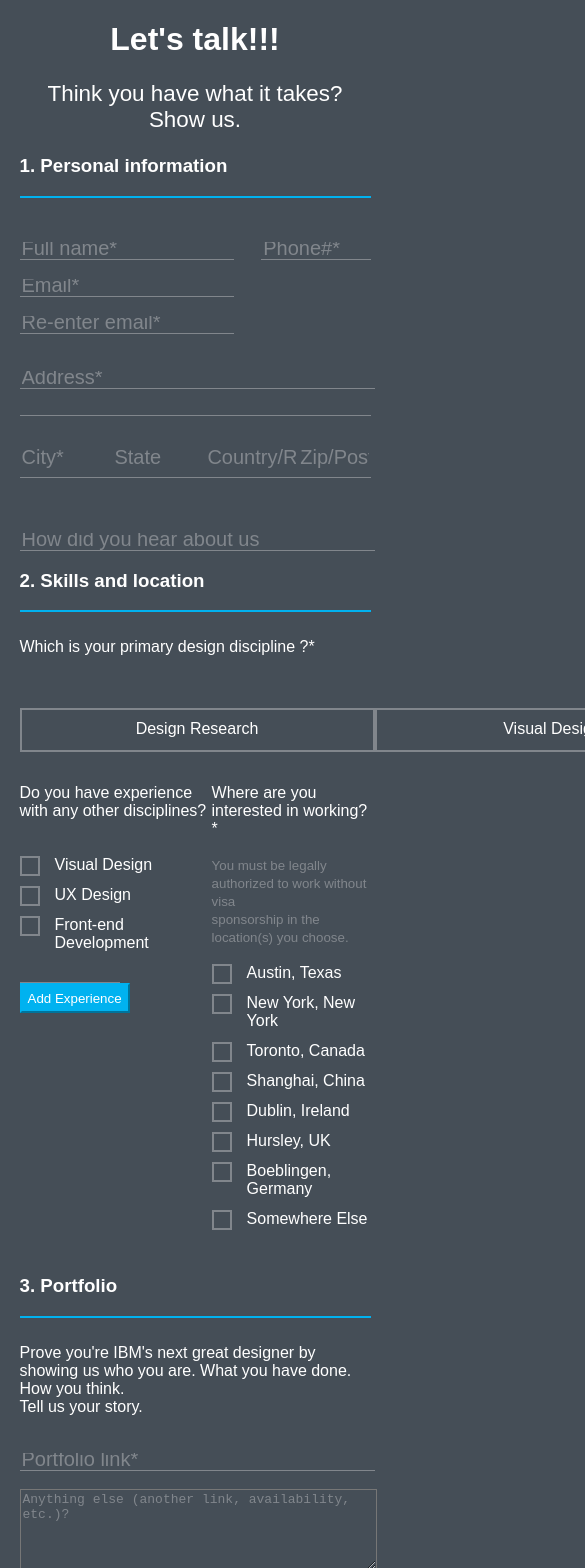
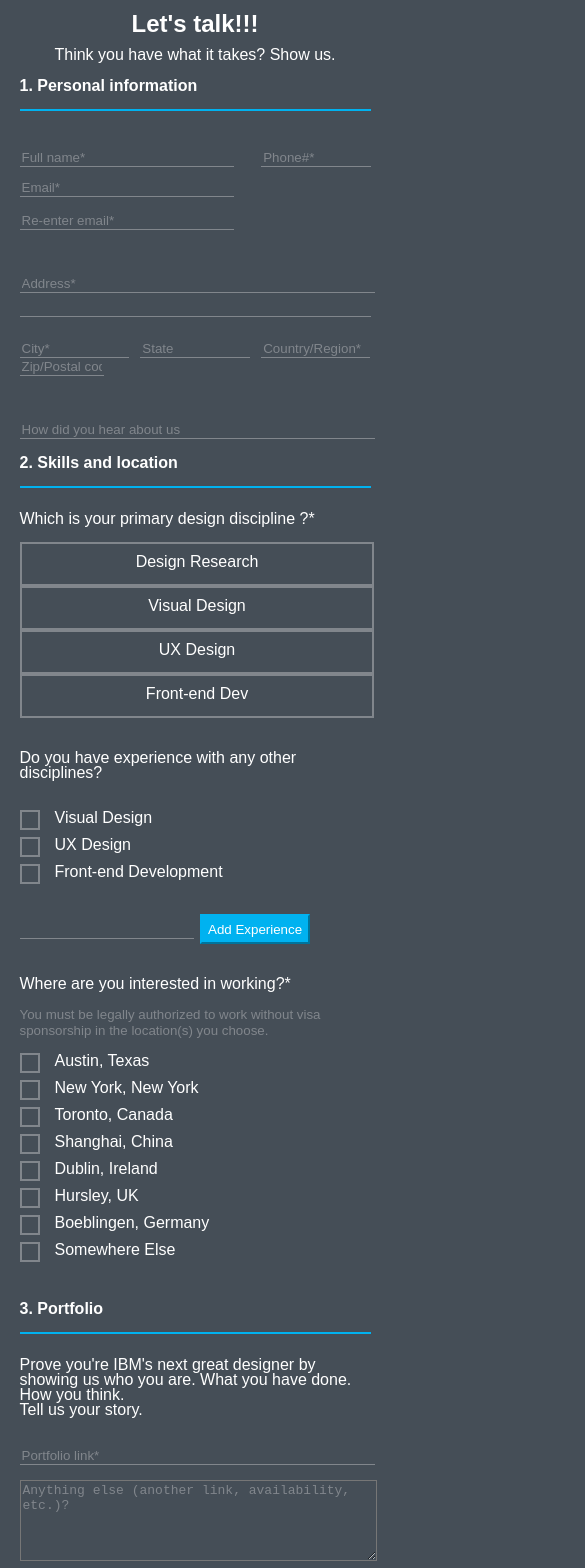
Before and after one commit to Sannu8/React-Form, a React (Create React App) app: page / in a window 390 px wide. Shown: the top 1568 px of the page, 585 px wide, since content can reach past the window. Built offline with nearby package versions, Linux system fonts and the light colour scheme.

Commit message:
Working on responsiveness for mobile

```diff
--- a/src/Css/App.css
+++ b/src/Css/App.css
@@ -12,6 +12,7 @@ body {
   margin-left: 20%;
   margin-bottom: 3%;
   margin-top: 3%;
+  line-height: 25px;
 
 }
 
@@ -71,14 +72,16 @@ ul {
   body {
     margin-right: 5%;
     margin-left: 5%;
+    line-height: 15px;
   }
+  input::placeholder {
+    font-size: 1em;
+  }
+  h3 {
+    font-size: 1em;
+  }
+}
 
-  input::placeholder {
-    font-size: 1.5em;
-
-  }
-
-}
 @media screen and (min-width: 480px) and (max-width: 720px) {
   body {
     margin-right: 7%;
--- a/src/Css/CheckBox.css
+++ b/src/Css/CheckBox.css
@@ -1,11 +1,86 @@
+
+/* The container*/
+.container {
+  display: block;
+  position: relative;
+  padding-left: 35px;
+  margin-bottom: 12px;
+  cursor: pointer;
+}
+
+.container:hover span.Delete {
+  display: inline;
+}
+
+.SpanDelete {
+  opacity: 0;
+  visibility: hidden;
+  display: none;
+}
+
 span.Delete {
   color: red;
   display: none;
 }
 
-.container:hover span.Delete {
-  display: inline;
+.SpanDelete:hover {
+  opacity: 1;
 }
+
+/*Hiding the default checkbox of browser */
+.container input {
+  position: absolute;
+  opacity: 0;
+}
+
+/*Creating custom checkbox */
+.checkmark {
+  position: absolute;
+  top: 0;
+  left: 0;
+  height: 16px;
+  width: 16px;
+  background-color: #454e57;
+  border: 2px solid #81868c;
+}
+
+/* On mouse-over, add a grey background color */
+.container:hover input ~ .checkmark {
+  background-color: #81868c;
+}
+
+/* When the checkbox is checked, add a blue background */
+.container input:checked ~ .checkmark {
+  background-color: #00b2f0;
+  border: 1px solid #00b2f0;
+}
+
+/* Create the checkmark/indicator (hidden when not checked) */
+.checkmark:after {
+  content: "";
+  position: absolute;
+  display: none;
+}
+
+/* Show the checkmark when checked */
+.container input:checked ~ .checkmark:after {
+  display: block;
+}
+
+/* Style the checkmark/indicator */
+.container .checkmark:after {
+  left: 6px;
+  top: 2px;
+  width: 3px;
+  height: 8px;
+  border: solid white;
+  border-width: 0 3px 3px 0;
+  -webkit-transform: rotate(45deg);
+  -ms-transform: rotate(45deg);
+  transform: rotate(45deg);
+}
+
+
 
 @media screen and (max-width: 480px) {
 
--- a/src/Css/Header.css
+++ b/src/Css/Header.css
@@ -4,10 +4,10 @@ header {
 
 @media only screen and (max-width: 480px) {
   h1 {
-    font-size: 2em;
+    font-size: 1.5em;
   }
   p {
-    font-size: 1.4em;
+    font-size: 1em;
   }
 }
 @media only screen and (min-width: 480px) and (max-width: 720px) {
--- a/src/Css/Info.css
+++ b/src/Css/Info.css
@@ -23,11 +23,6 @@ li input[type="text"] {
   margin-right: 20px;
 }
 
-
-br.mobile {
-  display: none;
-}
-
 div.flex-container {
   justify-content: space-between;
 }
@@ -35,10 +30,10 @@ div.flex-container {
   input.location {
     width: 30%;
   }
+  div.flex-container {
+    flex-wrap: wrap;
+  }
 
-  br.mobile {
-    display: block;
-  }
 }
 @media screen and (min-width: 480px) and (max-width: 720px) {
 
--- a/src/Css/Radio.css
+++ b/src/Css/Radio.css
@@ -18,7 +18,9 @@ input[type="radio"] {
   top: 0;
   left: 0;
   height: 40px;
-  width: 200px;
+  width: 80%;
+  padding-right: 10%;
+  padding-left: 10%;
   background-color: #454e57;
   display: block;
   border: 1px solid #81868c;
@@ -43,7 +45,6 @@ input[type="radio"] {
 @media screen and (max-width: 480px) {
   .checkmarkRadio {
     font-size: 1em;
-    width: 90vw;
     border: 2px solid #81868c;
   }
 }
--- a/src/Css/Skills.css
+++ b/src/Css/Skills.css
@@ -6,15 +6,22 @@ ul {
   justify-content: space-between;
 }
 
+
 #EmptyValid small {
   color: #81868c;
 }
 
-#add, #inputExperience {
-  width: 50%;
+#inputExperience{
+  width : 50%;
+  float: left;
+  margin-right: 10px;
 }
-#inputExperience {
-  float: left;
+
+.inputExp {
+  margin-top: 40%;
+  display: flex;
+  align-items: baseline;
+  margin-right: 10px;
 }
 
 li input[type="button"] {
@@ -22,87 +29,17 @@ li input[type="button"] {
   border-color: #00b2f0;
   height: 30px;
   color: #fff;
-}
-/* CheckBoxes */
-#checkBoxes {
-  vertical-align: top;
-}
-/* The container*/
-.container {
-  display: block;
-  position: relative;
-  padding-left: 35px;
-  margin-bottom: 12px;
-  cursor: pointer;
+  width: 100%;
 }
 
-.SpanDelete {
-  opacity: 0;
-  visibility: hidden;
-  display: none;
-}
+@media screen and (max-width: 480px) {
+ ul.flex-container {
+    flex-direction: column;
+  }
+  .inputExp {
+    margin-top: 10%;
 
-.SpanDelete:hover {
-  opacity: 1;
-}
-
-/*Hiding the default checkbox of browser */
-.container input {
-  position: absolute;
-  opacity: 0;
-}
-
-/*Creating custom checkbox */
-.checkmark {
-  position: absolute;
-  top: 0;
-  left: 0;
-  height: 16px;
-  width: 16px;
-  background-color: #454e57;
-  border: 2px solid #81868c;
-}
-
-/* On mouse-over, add a grey background color */
-.container:hover input ~ .checkmark {
-  background-color: #81868c;
-}
-
-/* When the checkbox is checked, add a blue background */
-.container input:checked ~ .checkmark {
-  background-color: #00b2f0;
-  border: 1px solid #00b2f0;
-}
-
-/* Create the checkmark/indicator (hidden when not checked) */
-.checkmark:after {
-  content: "";
-  position: absolute;
-  display: none;
-}
-
-/* Show the checkmark when checked */
-.container input:checked ~ .checkmark:after {
-  display: block;
-}
-
-/* Style the checkmark/indicator */
-.container .checkmark:after {
-  left: 6px;
-  top: 2px;
-  width: 3px;
-  height: 8px;
-  border: solid white;
-  border-width: 0 3px 3px 0;
-  -webkit-transform: rotate(45deg);
-  -ms-transform: rotate(45deg);
-  transform: rotate(45deg);
-}
-
-
-
-@media screen and (max-width: 480px) {
-
+  }
 }
 @media screen and (min-width: 480px) and (max-width: 720px) {
 
--- a/src/Skills.js
+++ b/src/Skills.js
@@ -108,9 +108,6 @@ class Skills extends Component {
 				<section className="text">
 					Which is your primary design discipline ?*
 				</section>
-				<br />
-				<br />
-
 
 				<ul id="buttons" className="flex-container">
 					{radioids.map((data, i) => (
@@ -147,6 +144,7 @@ class Skills extends Component {
 								/>
 							))}
 						</li>
+						<div className="inputExp">
 							<li id="inputExperience">
 								<input
 									type="text"
@@ -172,6 +170,7 @@ class Skills extends Component {
 									onClick={() => this.handleAdd(this.state.inputExperience)}
 								/>
 							</li>
+						</div>
 
 					</ul>
 
```
Also changed, not shown: src/Info.js (+4 -4 lines). Lines whose indentation alone changed are shown as unchanged.
